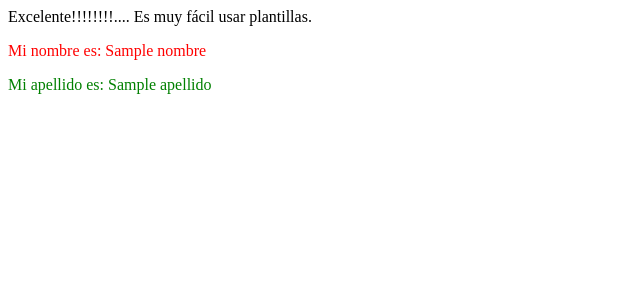
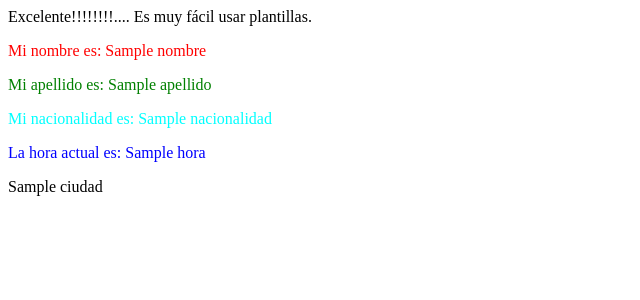
Before and after one commit to martinvazquez03/proyectofinalcoder, a Django app: template ProyectoFinal/AppCoder/templates/AppCoder/padre.html in a window 1280 px wide. Shown: the top 300 px of the page, without its empty margins (0-640 px from the left). Run offline with Django 4.2, Linux system fonts and the light colour scheme; the template is opened without the code that fills it: most values are stand-ins (such as "Sample title", 1, 10 or a date in 2020).

Commit message:
servidor funcionando

```diff
--- a/ProyectoFinal/AppCoder/templates/AppCoder/padre.html
+++ b/ProyectoFinal/AppCoder/templates/AppCoder/padre.html
@@ -10,5 +10,12 @@
   Excelente!!!!!!!!.... Es muy fácil usar plantillas.
   <p style="color: red">Mi nombre es: {{ nombre }}</p>
   <p style="color: green">Mi apellido es: {{ apellido }}</p>
+  <p style="color: cyan">Mi nacionalidad es: {{ nacionalidad }}</p>
+  <p style="color: blue">La hora actual es: {{ hora }}</p>
+  <p>
+{% for ciudad in ciudades %}
+    {{ ciudad }} </br>
+{% endfor %}
+  </p>
 </body>
 </html>
```
Also changed, not shown: ProyectoFinal/AppCoder/views.py (+4 -7 lines).
